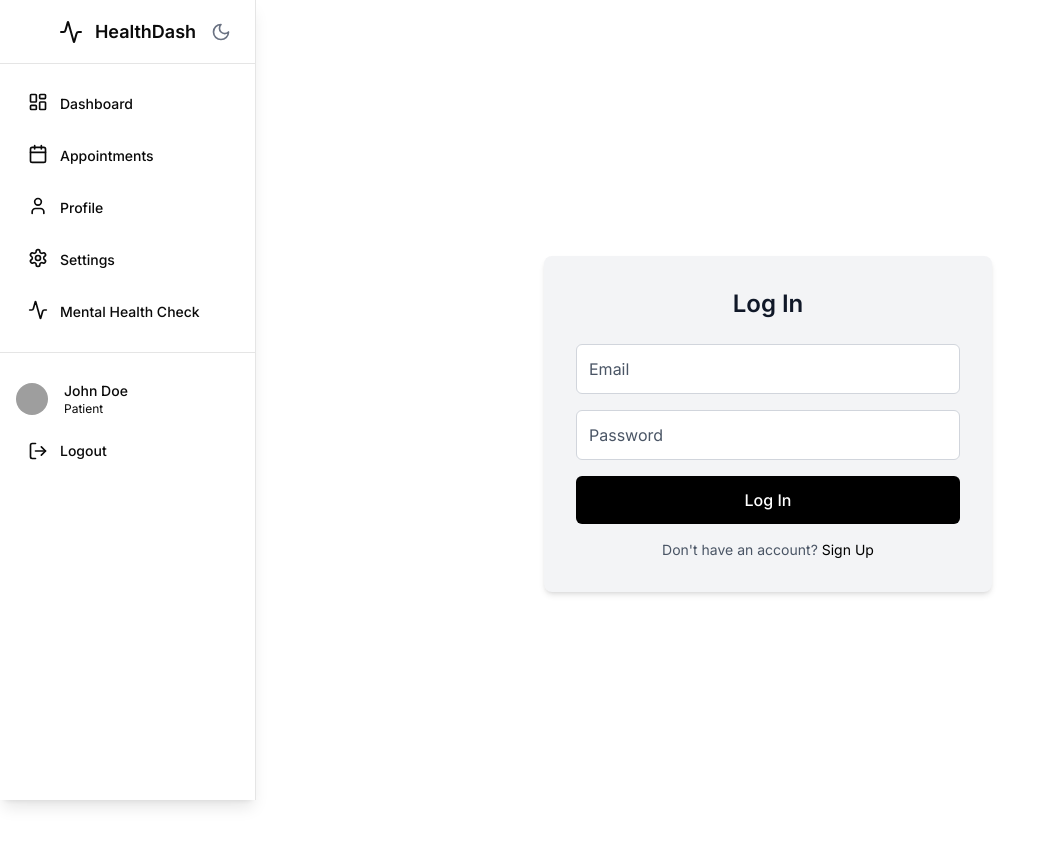
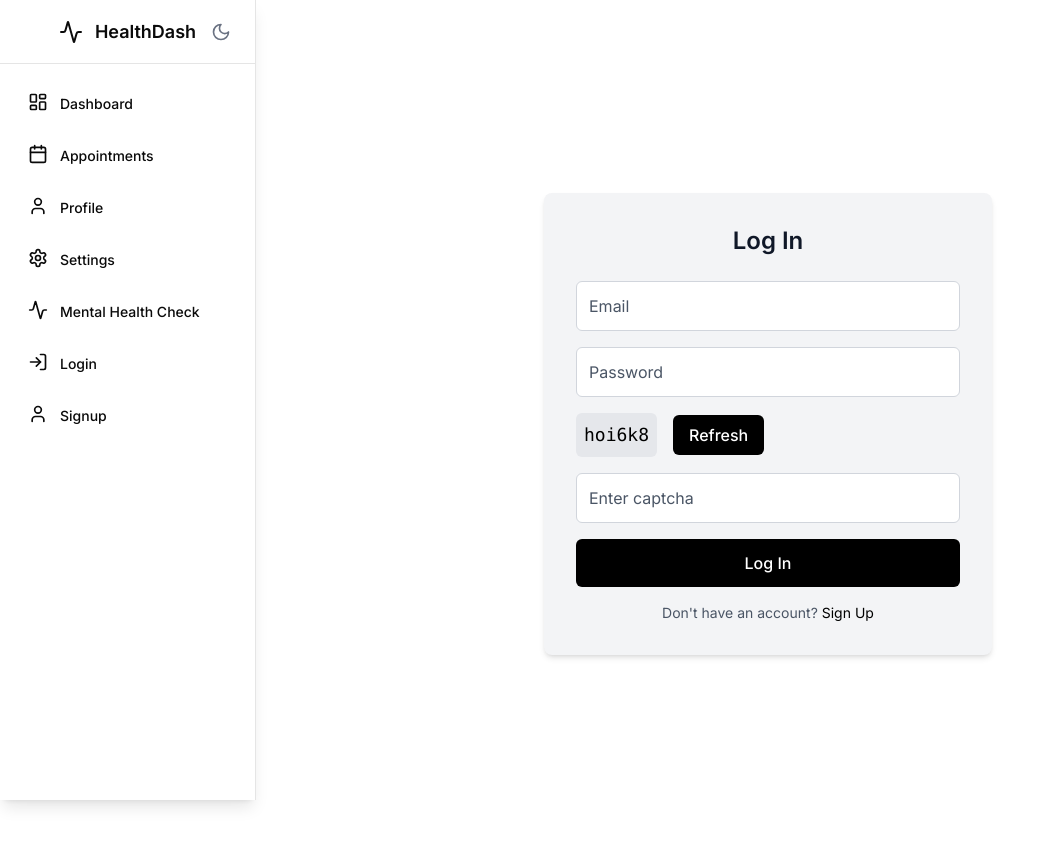
Before and after one commit to JaxChoong/VHack-2025, a Next.js app: page /login in a window 1280 px wide. Shown: the whole page, without its empty margins (0-1055 px from the left). Built offline with nearby package versions, Linux system fonts and the light colour scheme; grey boxes are pictures that could not be loaded.

Commit message:
demo sign up login logout captcha
added sign up function
added localstorage for storing data
added login function
added simple captcha function

```diff
--- a/src/app/login/page.tsx
+++ b/src/app/login/page.tsx
@@ -3,15 +3,25 @@
 import { useState } from "react";
 import Link from "next/link";
 import { useTheme } from "next-themes";
+import { useRouter } from "next/navigation";
 
 export default function LoginPage() {
   const { theme } = useTheme();
   const isDark = theme === "dark";
+  const router = useRouter();
+
+  const generateCaptcha = () => {
+    return Math.random().toString(36).substring(2, 8); // Generate a random 6-character string
+  };
 
   const [form, setForm] = useState({
     email: "",
     password: "",
+    captcha: "",
   });
+
+  const [error, setError] = useState("");
+  const [captcha, setCaptcha] = useState(generateCaptcha());
 
   const handleChange = (e: React.ChangeEvent<HTMLInputElement>) => {
     setForm({ ...form, [e.target.name]: e.target.value });
@@ -19,8 +29,29 @@ export default function LoginPage() {
 
   const handleSubmit = (e: React.FormEvent) => {
     e.preventDefault();
-    console.log("Login Data:", form);
+
+    if (form.captcha !== captcha) {
+      setError("Invalid captcha!");
+      setCaptcha(generateCaptcha()); // Regenerate captcha on failure
+      return;
+    }
+
+    const existingUsers = JSON.parse(localStorage.getItem("users") || "[]");
+    const user = existingUsers.find(
+      (user: { email: string; password: string }) =>
+        user.email === form.email && user.password === form.password
+    );
+
+    if (!user) {
+      setError("Invalid email or password!");
+      return;
+    }
+
+    setError("");
+    localStorage.setItem("isLoggedIn", "true");
     alert("Login successful!");
+    router.push("/"); // Redirect to the dashboard
+    window.location.reload(); // Refresh the page after redirect
   };
 
   return (
@@ -71,6 +102,43 @@ export default function LoginPage() {
             }`}
           />
 
+          <div className="flex items-center space-x-4">
+            <span
+              className={`p-2 rounded-md font-mono text-lg ${
+                isDark ? "bg-[#1E1E1E] text-white" : "bg-gray-200 text-black"
+              }`}
+            >
+              {captcha}
+            </span>
+            <button
+              type="button"
+              onClick={() => setCaptcha(generateCaptcha())}
+              className={`py-2 px-4 rounded-md font-medium transition ${
+                isDark
+                  ? "bg-white text-black hover:bg-gray-200"
+                  : "bg-black text-white hover:bg-gray-800"
+              }`}
+            >
+              Refresh
+            </button>
+          </div>
+
+          <input
+            type="text"
+            name="captcha"
+            placeholder="Enter captcha"
+            value={form.captcha}
+            onChange={handleChange}
+            required
+            className={`w-full p-3 border rounded-md focus:outline-none focus:ring-2 ${
+              isDark
+                ? "bg-[#1E1E1E] border-[#333] text-white placeholder-gray-500 focus:ring-gray-600"
+                : "bg-white border-gray-300 text-gray-900 placeholder-gray-600 focus:ring-blue-500"
+            }`}
+          />
+
+          {error && <p className="text-red-500 text-sm">{error}</p>}
+
           <button
             type="submit"
             className={`w-full py-3 rounded-md font-medium transition ${
@@ -90,7 +158,11 @@ export default function LoginPage() {
         >
           Don't have an account?{" "}
           <Link href="/signup" className="hover:underline">
-            {isDark ? <span className="text-white">Sign Up</span> : <span className="text-black">Sign Up</span>}
+            {isDark ? (
+              <span className="text-white">Sign Up</span>
+            ) : (
+              <span className="text-black">Sign Up</span>
+            )}
           </Link>
         </p>
       </div>
--- a/src/app/signup/page.tsx
+++ b/src/app/signup/page.tsx
@@ -1,12 +1,14 @@
 "use client";
 
 import { useState } from "react";
+import { useRouter } from "next/navigation"; // Import useRouter
 import Link from "next/link";
 import { useTheme } from "next-themes";
 
 export default function SignupPage() {
   const { theme } = useTheme();
   const isDark = theme === "dark";
+  const router = useRouter(); // Initialize useRouter
 
   const [form, setForm] = useState({
     name: "",
@@ -32,9 +34,22 @@ export default function SignupPage() {
       return;
     }
 
+    const existingUsers = JSON.parse(localStorage.getItem("users") || "[]");
+    const userExists = existingUsers.some(
+      (user: { email: string }) => user.email === form.email
+    );
+
+    if (userExists) {
+      setError("User with this email already exists!");
+      return;
+    }
+
+    const { confirmPassword, ...newUser } = form;
+
+    localStorage.setItem("users", JSON.stringify([...existingUsers, newUser]));
     setError("");
-    console.log("Signup Data:", form);
-    alert("Signup successful!");
+    alert("Signup successful! ");
+    router.push("/login"); // Redirect to login page
   };
 
   return (
@@ -107,7 +122,11 @@ export default function SignupPage() {
         >
           Already have an account?{" "}
           <Link href="/login" className="hover:underline">
-            {isDark ? <span className="text-white">Log In</span> : <span className="text-black">Log In</span>}
+            {isDark ? (
+              <span className="text-white">Log In</span>
+            ) : (
+              <span className="text-black">Log In</span>
+            )}
           </Link>
         </p>
       </div>
--- a/src/components/navigation.tsx
+++ b/src/components/navigation.tsx
@@ -28,10 +28,14 @@ export default function Navigation() {
 
   useEffect(() => {
     setMounted(true);
-    localStorage.setItem("isLoggedIn", "true"); // Force login for testing
-    setIsLoggedIn(true);
+    const loggedInStatus = localStorage.getItem("isLoggedIn") === "true";
+    setIsLoggedIn(loggedInStatus);
   }, []);
 
+  const handleLogin = () => {
+    setIsLoggedIn(true);
+    localStorage.setItem("isLoggedIn", "true");
+  };
 
   const handleLogout = () => {
     setIsLoggedIn(false);
@@ -39,9 +43,14 @@ export default function Navigation() {
     alert("You have been logged out!");
   };
 
+  type NavigationItem = {
+    name: string;
+    href: string;
+    icon: React.ComponentType<React.SVGProps<SVGSVGElement>>;
+    onClick?: () => void; // Optional onClick property
+  };
 
-
-  const navigation = [
+  const navigation: NavigationItem[] = [
     { name: "Dashboard", href: "/", icon: LayoutDashboard },
     { name: "Appointments", href: "/appointments", icon: Calendar },
     { name: "Profile", href: "/profile", icon: User },
@@ -49,7 +58,14 @@ export default function Navigation() {
     { name: "Mental Health Check", href: "/MentalHealth", icon: Activity },
   ];
 
-  if (isLoggedIn === false) {
+  if (isLoggedIn) {
+    navigation.push({
+      name: "Logout",
+      href: "#",
+      icon: LogOut,
+      onClick: handleLogout, // Add an onClick handler for logout
+    });
+  } else {
     navigation.push({ name: "Login", href: "/login", icon: LogIn });
     navigation.push({ name: "Signup", href: "/signup", icon: User });
   }
@@ -57,7 +73,6 @@ export default function Navigation() {
   if (!mounted || isLoggedIn === null) return null; // Prevent hydration mismatch
 
   return (
-
     <>
       {/* Mobile menu button */}
       <button
@@ -80,7 +95,7 @@ export default function Navigation() {
       >
         {/* Logo & Theme Toggle */}
         <div className="flex h-16 shrink-0 items-center px-6 border-b border-border bg-background/95 backdrop-blur-sm">
-          <div className="flex items-center justify-center w-full">
+        <div className="flex items-center justify-center w-full cursor-pointer" onClick={() => (window.location.href = "/")}>
             <Activity className="h-6 w-6 text-foreground" />
             <span className="ml-3 text-lg font-semibold text-foreground">
               HealthDash
@@ -107,7 +122,13 @@ export default function Navigation() {
                 <li key={item.name}>
                   <Link
                     href={item.href}
-                    onClick={() => setIsMobileMenuOpen(false)}
+                    onClick={(e) => {
+                      if (item.onClick) {
+                        e.preventDefault(); // Prevent navigation for logout
+                        item.onClick();
+                      }
+                      setIsMobileMenuOpen(false);
+                    }}
                     className={cn(
                       "group flex gap-x-3 rounded-md p-3 text-sm leading-6 font-medium hover:bg-accent hover:text-accent-foreground transition-colors",
                       pathname === item.href
@@ -124,7 +145,7 @@ export default function Navigation() {
           </ul>
 
           {/* User Info & Logout */}
-          {isLoggedIn && (
+          {isLoggedIn ? (
             <div className="mt-auto p-4 border-t border-border bg-background/95 backdrop-blur-sm">
               <div className="flex items-center gap-4 py-3">
                 <img
@@ -136,18 +157,10 @@ export default function Navigation() {
                   <p className="text-sm font-medium text-foreground">John Doe</p>
                   <p className="text-xs text-muted-foreground">Patient</p>
                 </div>
+              </div>
 
-              </div>
-              <button
-                onClick={handleLogout}
-                className="w-full flex items-center gap-x-3 p-3 rounded-md text-sm font-medium text-destructive hover:bg-destructive hover:text-destructive-foreground transition-colors"
-              >
-                <LogOut className="h-5 w-5 shrink-0" />
-                Logout
-              </button>
             </div>
-
-          )}
+          ) : null}
         </nav>
       </div>
 
```
